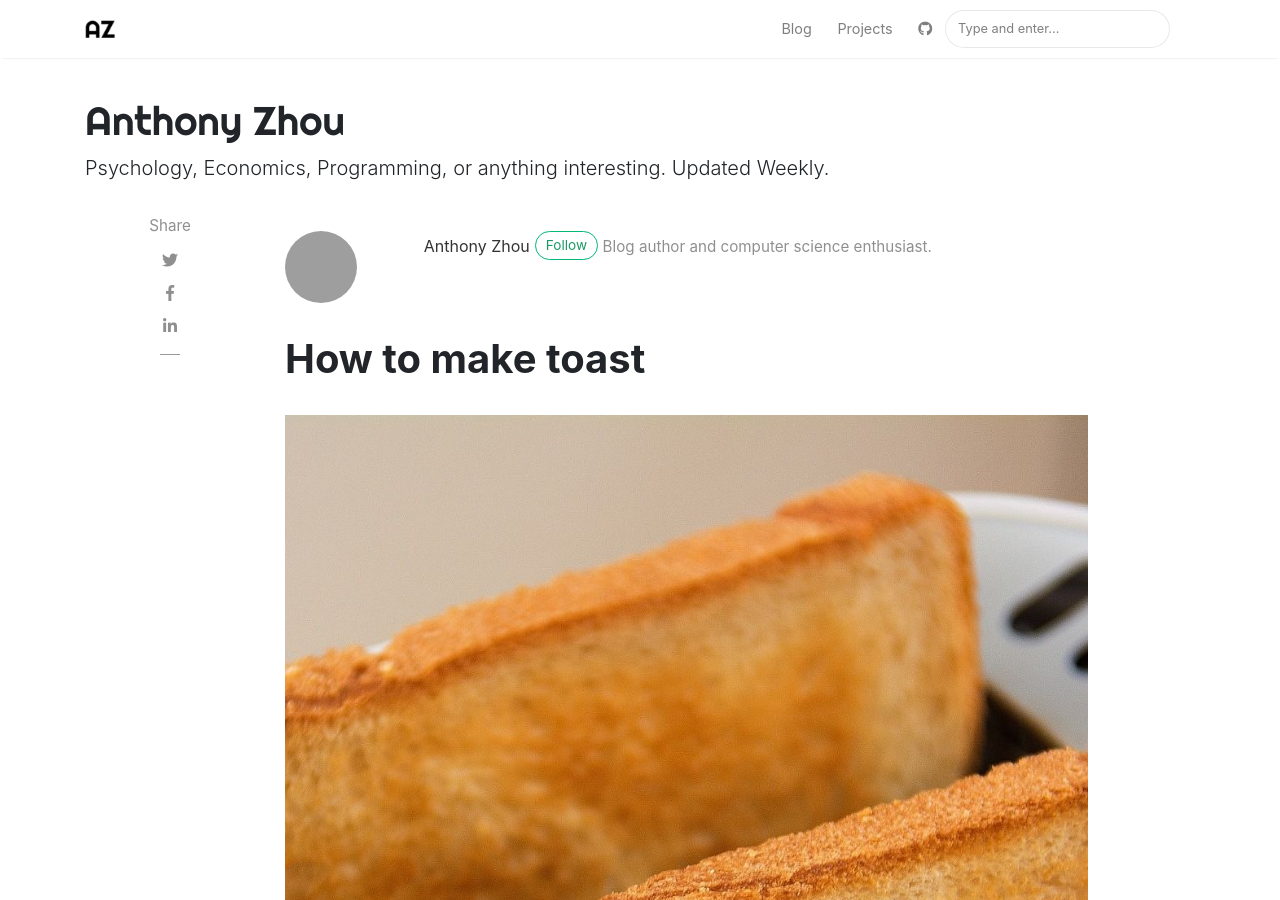
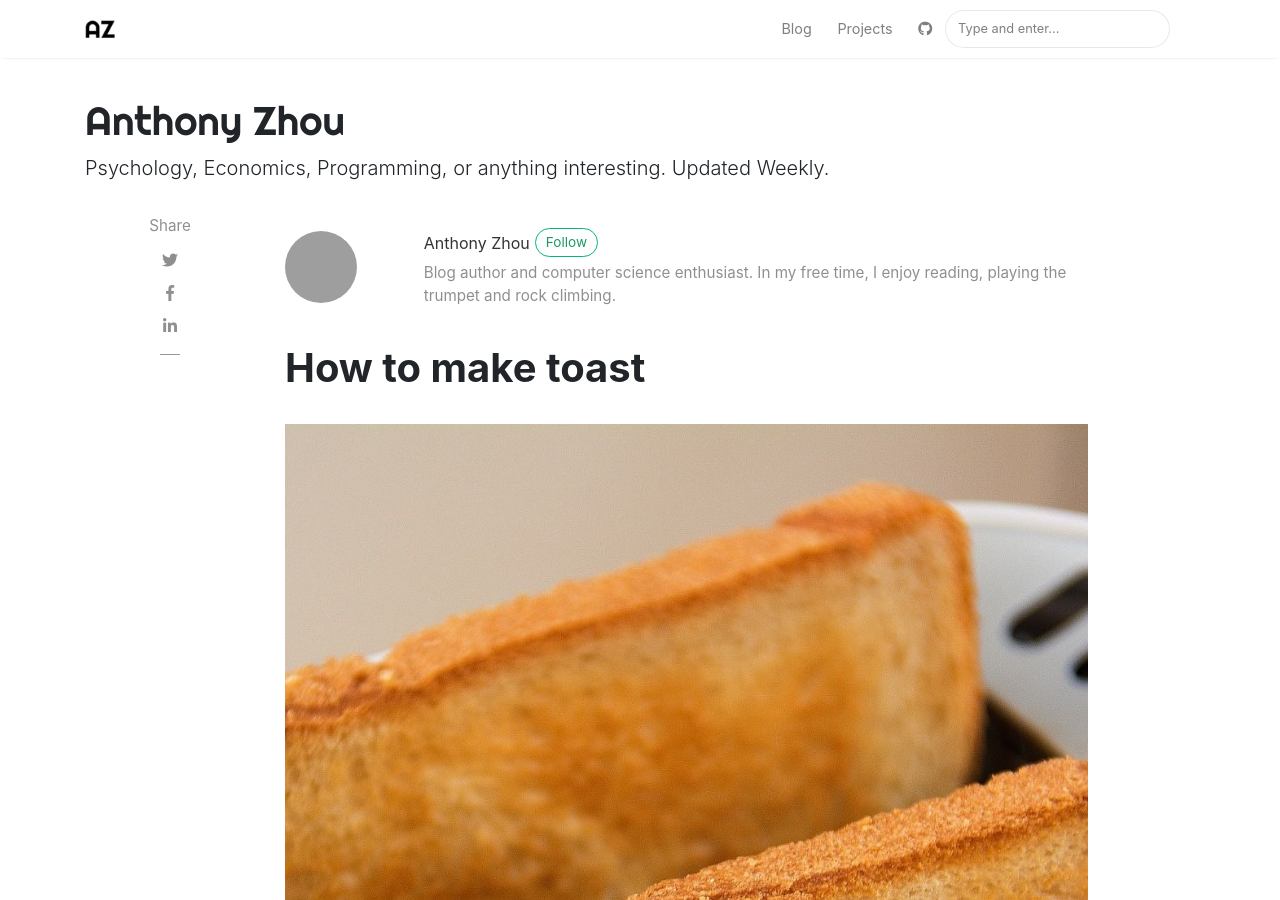
Before and after one commit to anthony-zhou/anthonyzhou.me, a Jekyll site: the page built from _posts/2018-9-9-how-to-make-toast.md, in a window 1280 px wide and 900 px high. Built offline with Jekyll 4.4.1, drawn with Linux system fonts in a browser that asks for light colours; nearby versions of some CDN libraries; comment, search, counter and statistics services are not loaded; grey boxes are pictures that could not be loaded.

Commit message:
Edit personal description

```diff
--- a/_config.yml
+++ b/_config.yml
@@ -20,7 +20,7 @@ authors:
     email: azhou.blog@gmail.com
     web: https://anthonyzhou.me
     twitter: https://twitter.com/Anthony97655896
-    description: "Blog author and computer science enthusiast."
+    description: "Blog author and computer science enthusiast. In my free time, I enjoy reading, playing the trumpet and rock climbing."
 
 # Plugins
 plugins:
```
Also changed, not shown: 2 other files.
